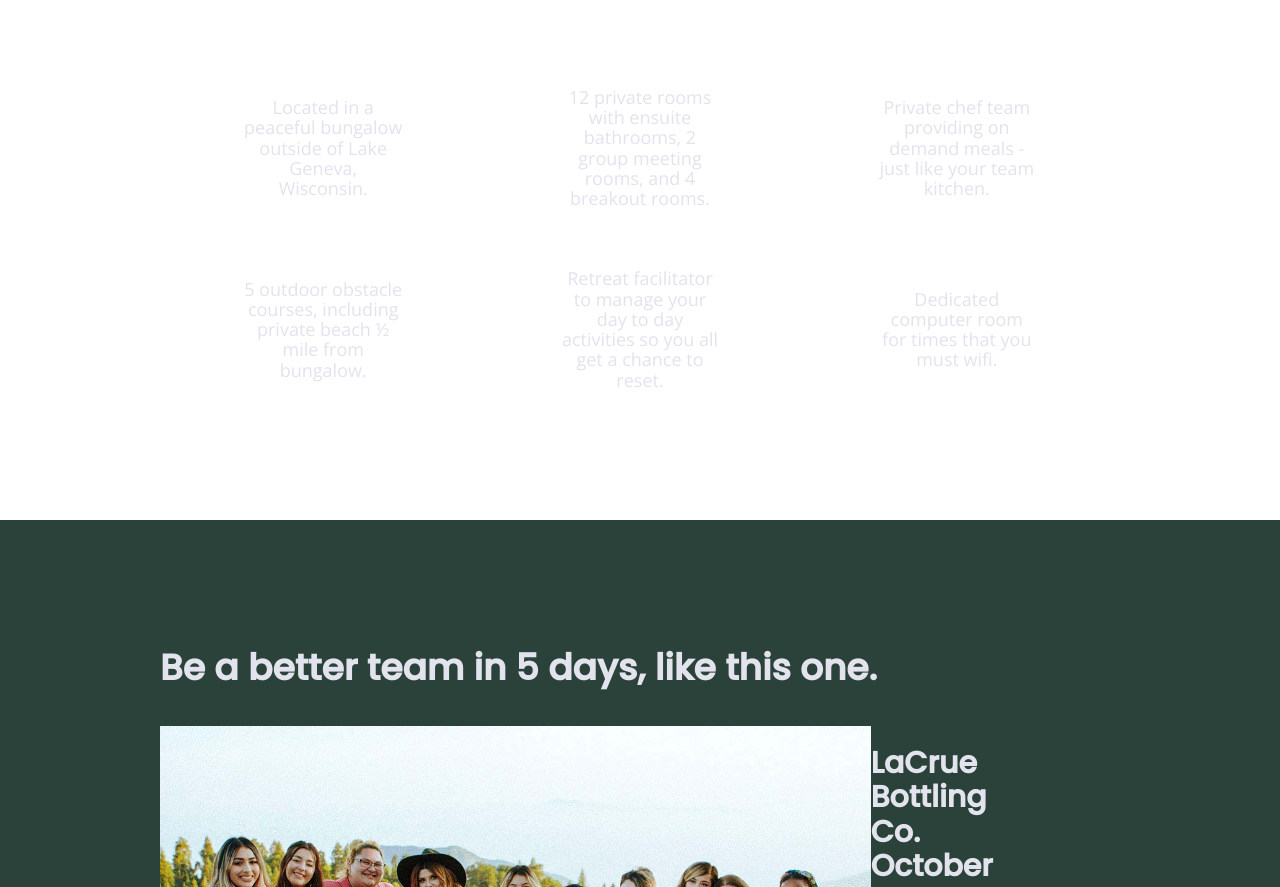
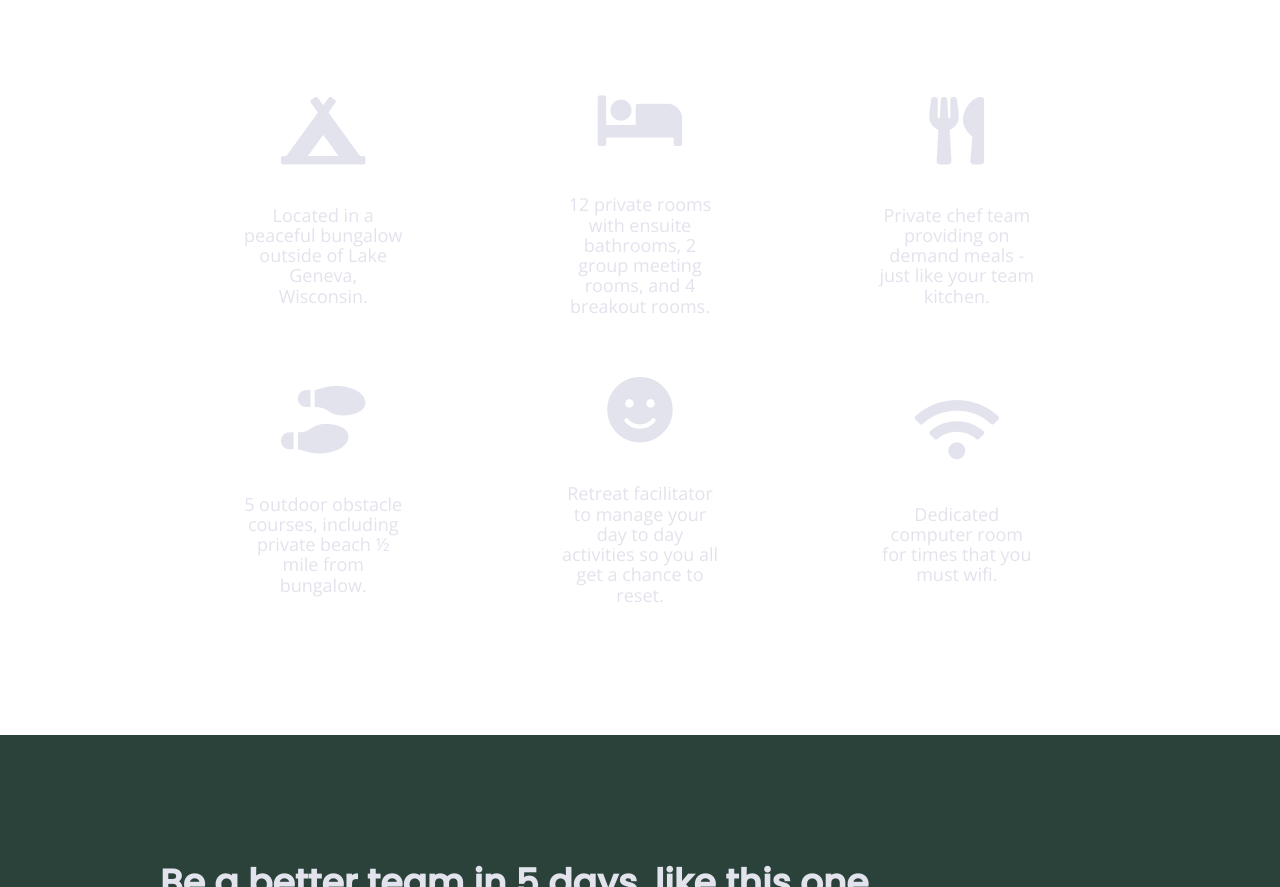
Before and after one commit to srevoyr/unplugged, a website built with Parcel: page index.html in a window 1280 px wide. Shown: the part 1159-2046 px from the top of the page. Built offline with nearby package versions, Linux system fonts and the light colour scheme; files whose address does not match are found by name.

Commit message:
Added font awesome link and features icons

```diff
--- a/index.html
+++ b/index.html
@@ -23,6 +23,9 @@
   <link rel="preconnect" href="https://fonts.googleapis.com">
   <link rel="preconnect" href="https://fonts.gstatic.com" crossorigin>
   <link href="https://fonts.googleapis.com/css2?family=Open+Sans:wght@400;700&family=Poppins:ital,wght@0,500;1,700&display=swap" rel="stylesheet">
+
+  <!--- Font Awesome --->
+  <link rel="stylesheet" href="https://use.fontawesome.com/releases/v5.5.0/css/all.css" integrity="sha384-B4dIYHKNBt8Bc12p+WXckhzcICo0wtJAoU8YZTY5qE0Id1GSseTk6S+L3BlXeVIU" crossorigin="anonymous">
 
   <meta name="theme-color" content="#fafafa">
 </head>
@@ -76,32 +79,44 @@
                 <div class="features-items">
 
                     <article>
-                        <p class="fontawesome-icon"></p>
+                        <p class="fontawesome-icon">
+                            <i class="fas fa-campground"></i>
+                        </p>
                         <p class="features-item-description">Located in a peaceful bungalow outside of Lake Geneva, Wisconsin.</p>
                     </article>
 
                     <article>
-                        <p class="fontawesome-icon"></p>
+                        <p class="fontawesome-icon">
+                            <i class="fas fa-bed"></i>
+                        </p>
                         <p class="features-item-description">12 private rooms with ensuite bathrooms, 2 group meeting rooms, and 4 breakout rooms.</p>
                     </article>
 
                     <article>
-                        <p class="fontawesome-icon"></p>
+                        <p class="fontawesome-icon">
+                            <i class="fas fa-utensils"></i>
+                        </p>
                         <p class="features-item-description">Private chef team providing on demand meals - just like your team kitchen.</p>
                     </article>
 
                     <article>
-                        <p class="fontawesome-icon"></p>
+                        <p class="fontawesome-icon">
+                            <i class="fas fa-shoe-prints"></i>
+                        </p>
                         <p class="features-item-description">5 outdoor obstacle courses, including private beach ½ mile from bungalow.</p>
                     </article>
 
                     <article>
-                        <p class="fontawesome-icon"></p>
+                        <p class="fontawesome-icon">
+                            <i class="fas fa-smile"></i>
+                        </p>
                         <p class="features-item-description">Retreat facilitator to manage your day to day activities so you all get a chance to reset.</p>
                     </article>
 
                     <article>
-                        <p class="fontawesome-icon"></p>
+                        <p class="fontawesome-icon">
+                            <i class="fas fa-wifi"></i>
+                        </p>
                         <p class="features-item-description">Dedicated computer room for times that you must wifi.</p>
                     </article>
                 </div>
```
